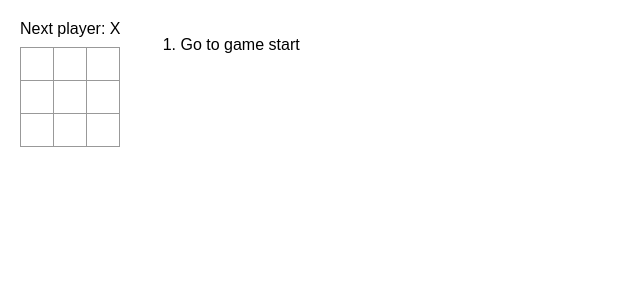
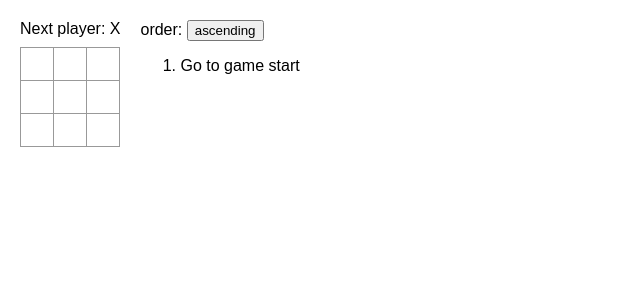
Before and after one commit to cleantted/react_handsout, a React (Create React App) app in the folder src/: page / in a window 1280 px wide. Shown: the top 300 px of the page, without its empty margins (0-640 px from the left). Built offline with nearby package versions, Linux system fonts and the light colour scheme.

Commit message:
追加課題3

```diff
--- a/src/App.js
+++ b/src/App.js
@@ -54,9 +54,19 @@ function Board({ xIsNext, squares, onPlay }) {
   );
 }
 
+function Order({ orderIsDesc, onChangeOrder }) {
+  const order = orderIsDesc ? "descending" : "ascending";
+  return (
+    <div>
+      order: <button onClick={onChangeOrder}>{order}</button>
+    </div>
+  )
+}
+
 export default function Game() {
   const [history, setHistory] = useState([Array(9).fill(null)]);
   const [currentMove, setCurrentMove] = useState(0);
+  const [moveOrderIsDesc, setMoveOrderIsDesc] = useState(false);
   const xIsNext = currentMove % 2 === 0;
   const currentSquares = history[currentMove];
 
@@ -64,6 +74,10 @@ export default function Game() {
     const nextHistory = [...history.slice(0, currentMove + 1), nextSquares];
     setHistory(nextHistory);
     setCurrentMove(nextHistory.length - 1);
+  }
+
+  function handlerChangeOrder() {
+    setMoveOrderIsDesc(!moveOrderIsDesc);
   }
 
   function jumpTo(nextMove) {
@@ -99,7 +113,8 @@ export default function Game() {
         <Board xIsNext={xIsNext} squares={currentSquares} onPlay={handlePlay} />
       </div>
       <div className="game-info">
-        <ol>{moves}</ol>
+        <Order orderIsDesc={moveOrderIsDesc} onChangeOrder={handlerChangeOrder} />
+        <ol>{moveOrderIsDesc ? moves.reverse() : moves}</ol>
       </div>
     </div>
   );
```
